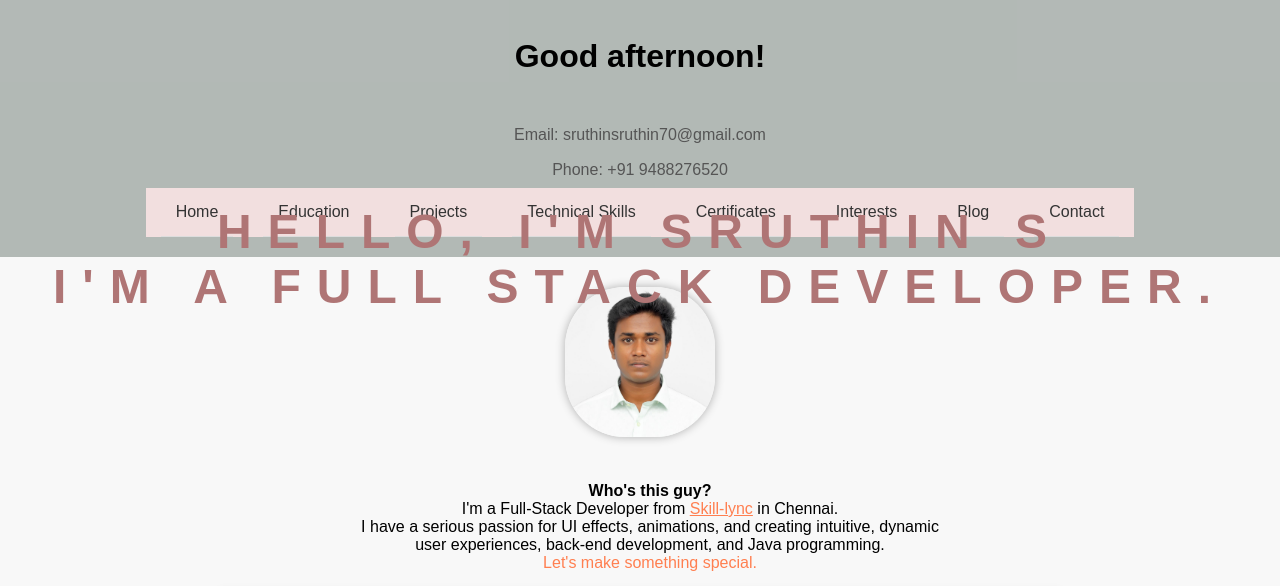
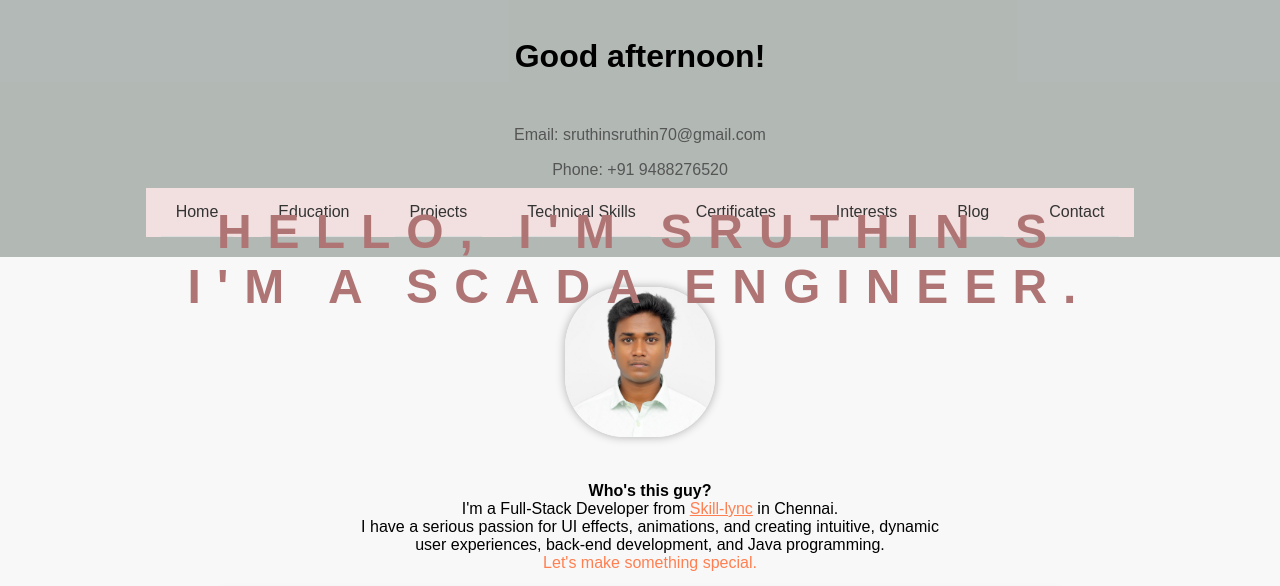
Before and after one commit to sruthinshanmugasundaram/portfolio, a plain HTML site: page index.html in a window 1280 px wide. Shown: the part 173-759 px from the top of the page. Drawn offline with nearby package versions, Linux system fonts and the light colour scheme.

Commit message:
Update index.html

```diff
--- a/index.html
+++ b/index.html
@@ -13,7 +13,7 @@
     <header id="home">
       <video src="smoke.mp4" autoplay muted ></video>
       <h1 id="greeting-message" class="greetingmessage"></h1>
-      <h1 class="smoke-effect">Hello, I'm Sruthin S<br>I'm a full stack developer.</h1>
+      <h1 class="smoke-effect">Hello, I'm Sruthin S<br>I'm a SCADA Engineer.</h1>
       <p>Email: sruthinsruthin70@gmail.com</p>
       <p>Phone: +91 9488276520</p>
       <div id="homemobileMenu" class="home-mobile-menu" onclick="toggleMenu()">&#9776; Menu</div>
```
